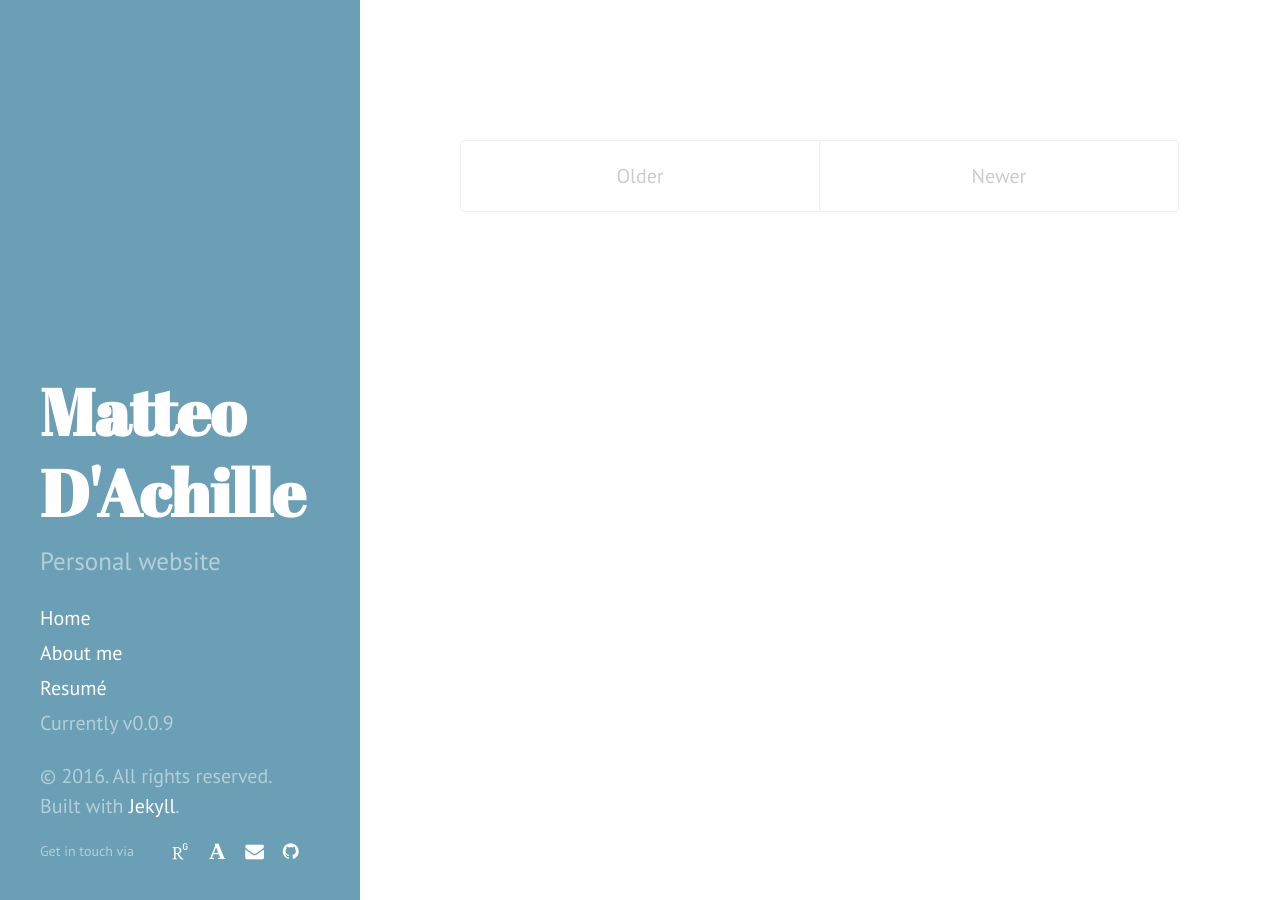
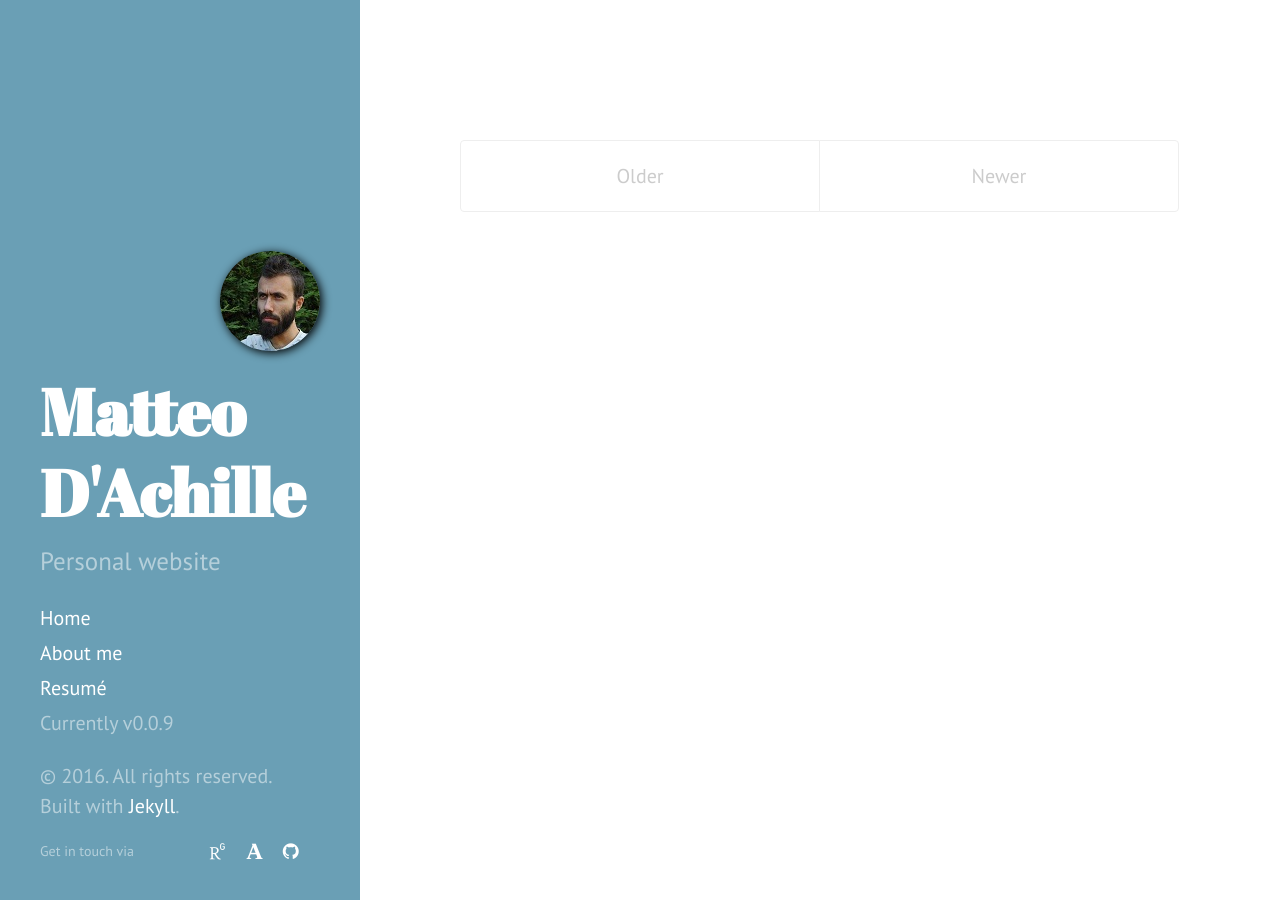
Before and after one commit to matteodachille/matteodachille.github.io, a Jekyll site: the page built from index.html, in a window 1280 px wide. Built offline with Jekyll 4.4.1, drawn with Linux system fonts in a browser that asks for light colours; nearby versions of some CDN libraries; some web fonts are replaced; the list of posts is cut into pages by our own code.

Commit message:
Added Twitter profile and circular profile image in sidebar

```diff
--- a/_includes/sidebar.html
+++ b/_includes/sidebar.html
@@ -1,8 +1,8 @@
 <div class="sidebar">
   <div class="container sidebar-sticky">
-	  <!--div class="sidebar-logo">
+	  <div class="sidebar-logo">
 	  <img src="../assets/dachille.jpg" />
-  </div-->
+  </div>
     <div class="sidebar-about">
 
 
@@ -39,6 +39,13 @@
     <p>&copy; {{ site.time | date: '%Y' }}. All rights reserved.<br />  Built with <a href="http://jekyllrb.com" target="_blank">Jekyll</a>.</p>
 	  <div id="contact-list" style="font-size: 14px;">
 		  <span>Get in touch via</span>
+	  {% if site.twitter %}
+        <a href="https://twitter.com/{{ site.twitter }}" target="_blank">
+          <span class="fa-stack fa-lg">
+            <i class="fa fa-twitter fa-align-center-1x"></i>
+          </span>
+        </a>
+      {% endif %}
       {% if site.github %}
         <a href="https://github.com/{{ site.github }}" target="_blank">
           <span class="fa-stack fa-lg">
@@ -55,13 +62,13 @@
         </a>
       {% endif %}-->
 
-      {% if site.email %}
+      <!--{% if site.email %}
         <a href="mailto: {{ site.email }}" target="_blank">
           <span class="fa-stack fa-lg">
             <i class="fa fa-envelope fa-align-center-1x"></i>
           </span>
         </a>
-      {% endif %}
+      {% endif %}-->
 
 	{% if site.academia %}
         <a href="https://unimi.academia.edu/{{ site.academia }}" target="_blank">
--- a/public/css/hyde.css
+++ b/public/css/hyde.css
@@ -65,17 +65,8 @@ html {
 	padding-bottom: 5px;
 
 }*/
-.sidebar-logo {
-  float: left;
-  margin: auto;
-  padding-top: 50px ;
-}
-
 .sidebar-logo img {
-  display: block;
-	border-radius: 2%;
-	margin: auto !important;
-  position: relative;
+	display: none;
 }
 
 @media (min-width: 48em) {
@@ -87,6 +78,22 @@ html {
     width: 18rem;
     text-align: left;
   }
+
+ .sidebar-logo {
+  float: right;
+  /*margin: auto;*/
+  padding-top: 200px ;
+  padding-top: 10px ;
+}
+
+.sidebar-logo img {
+	height: 100px;
+  display: block;
+	border-radius: 50%;
+	/*margin: auto !important;
+  position: inherit;*/
+	box-shadow: 2px 2px 10px #000000;
+}
 
 
 }
```
Also changed, not shown: about.md (+1 -1 lines), Gemfile.lock, assets/dachille.jpg, 1 other file.
